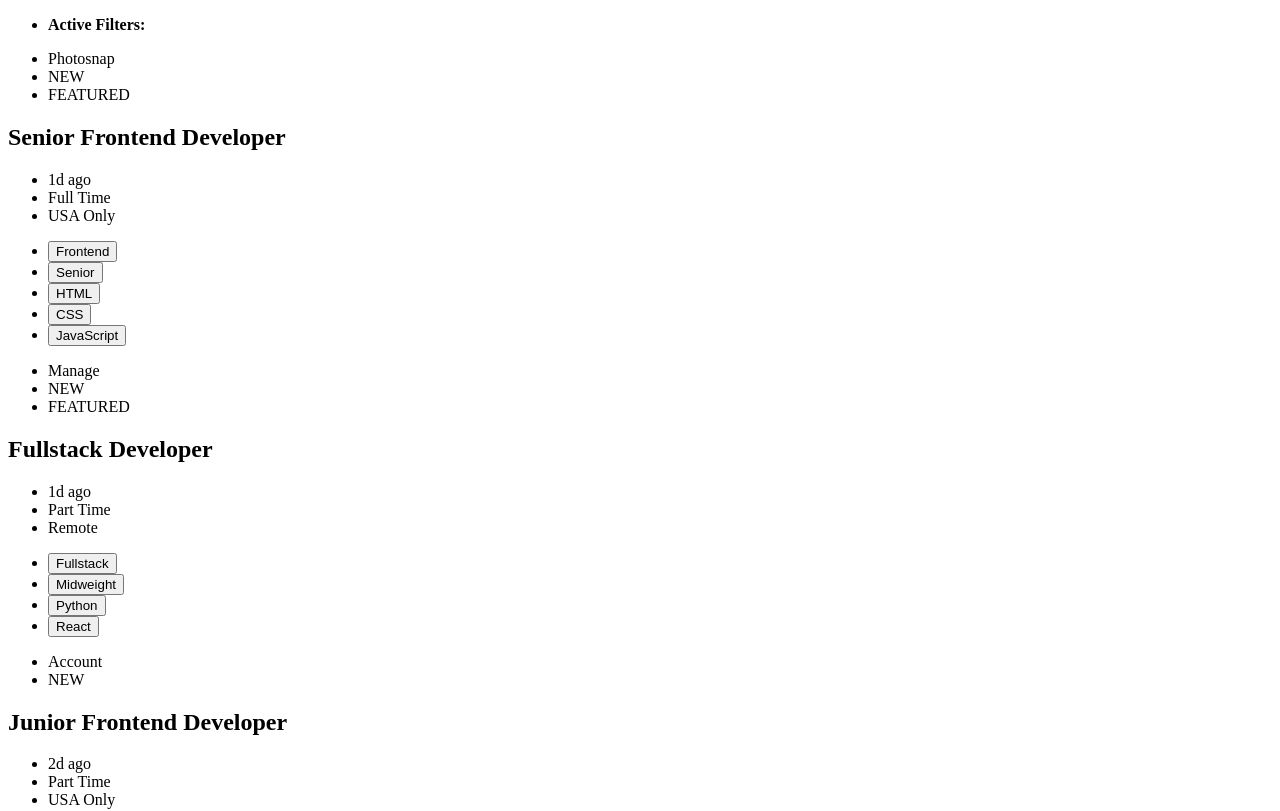
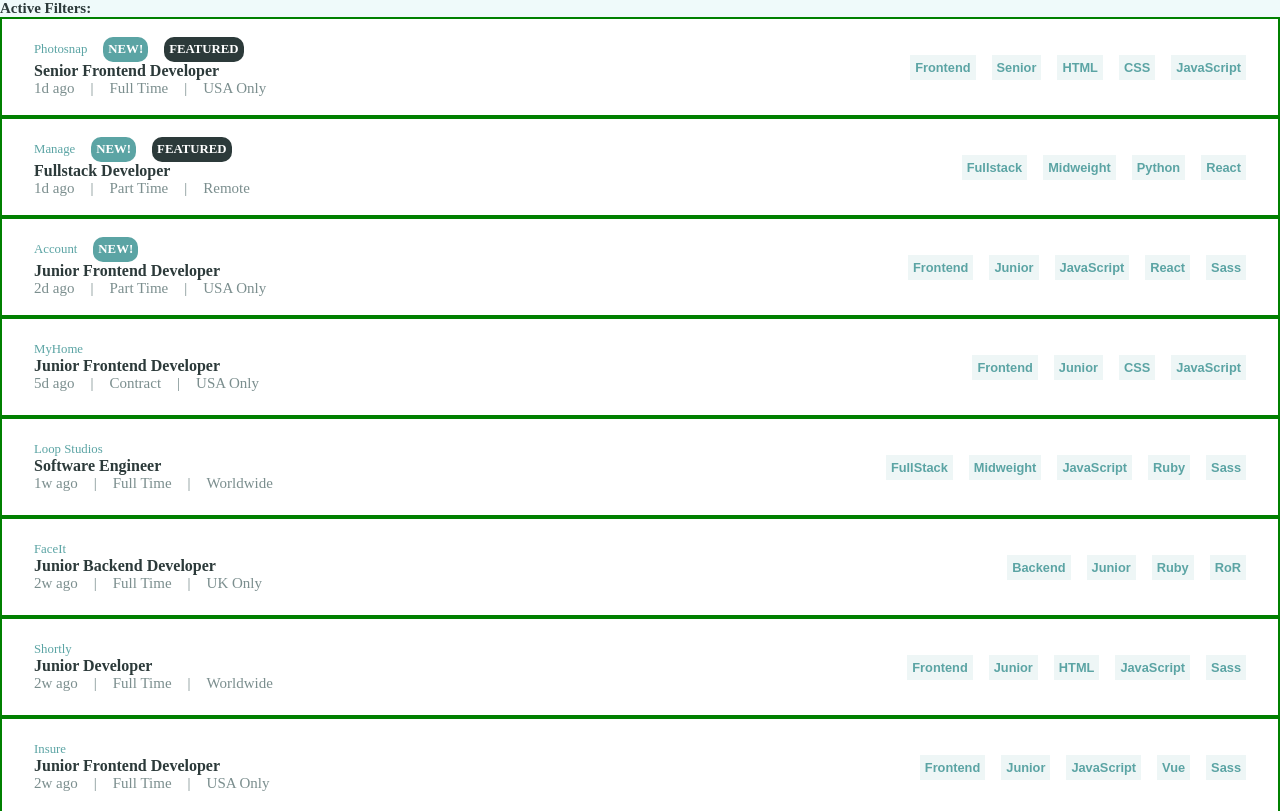
Before and after one commit to karolkos-glitch/static-job-listings-master, a React (Create React App) app: page / in a window 1280 px wide. Shown: the top 811 px of the page. Built offline with nearby package versions, Linux system fonts and the light colour scheme.

Commit message:
Job Offer component alpha styled

```diff
--- a/src/components/App.tsx
+++ b/src/components/App.tsx
@@ -1,11 +1,29 @@
-import React from 'react'
+import React, {Fragment} from 'react'
 import Jobs from './Jobs'
+import  { createGlobalStyle } from 'styled-components'
 
+const GlobalStyled = createGlobalStyle`
+* {
+  padding: 0;
+  margin: 0;
+  box-sizing: border-box;
+}
+
+ul {
+  list-style-type: none;
+}
+body {
+  background: hsl(180, 52%, 96%);
+  font-size: 15px;
+  color:  hsl(180, 14%, 20%);
+}
+`
 const App = () => {
   return (
-    <div>
+    <Fragment>
+      <GlobalStyled />
       <Jobs />
-    </div>
+    </Fragment>
   )
 }
 
--- a/src/components/Job.tsx
+++ b/src/components/Job.tsx
@@ -1,7 +1,77 @@
-import { url } from 'inspector';
 import React from 'react'
 import { JOB } from '../data'
+import styled from 'styled-components';
 
+
+const StyledJobArticle = styled.article`
+  background-color: white;
+  box-shadow: 10% 10% 10% 20px;
+  display: flex;
+  justify-content: space-between;
+  align-items: center;
+  min-height: 100px;
+  border: 2px solid green;
+  padding: 0 2rem;
+  .job__row {
+
+    .job__row__company-list {
+      display: flex;
+      align-items: center;
+      li {
+        margin:0 1rem 0 0;
+        font-size: 0.8rem;
+      }
+      .job__row__company-list__company-name {
+        color: hsl(180, 29%, 50%);
+      }
+      .job__row__company-list__FEATURE {
+        background-color: hsl(180, 14%, 20%);
+        color: white;
+        border-radius: 10px;
+        padding: 5px;
+      }
+      .job__row__company-list__NEW {
+        background-color: hsl(180, 29%, 50%);
+        color: white;
+        border-radius: 10px;
+        padding: 5px;
+      }
+    }
+
+    .job__row__light-info-list{
+      display: flex;
+      color: hsl(180, 8%, 52%);
+      li {
+        margin:0 1rem 0 0;
+      }
+    }
+
+    h2 {
+      font-size: 1rem;
+    }
+
+    .job__row__filters-list {
+      display: flex;
+      align-items: center;
+      li {
+        margin: 0 0 0 1rem;
+        .job__row__filters-list__filter {
+          background-color: hsl(180, 31%, 95%);
+          color: hsl(180, 29%, 50%);
+          font-size: .8rem;
+          padding: 5px 5px;
+          border: none;
+
+        }
+        /* .job__row__filters-list__filter:hover {
+            color: white;
+            background-color:hsl(180, 29%, 50%);
+          } */
+      }
+    }
+  }
+
+`
 interface JobProps extends JOB {
   activateFilters : React.Dispatch<React.SetStateAction<string[]>>
 }
@@ -20,30 +90,29 @@ const setFilter = (filter: string) => {
 }
 
   return (
-    <article>
-      <div className="first-row" >
-
+    <StyledJobArticle>
+      <div className="job__row first-row" >
         {/* <img alt={`logo of ${props.company}`} src={`${props.logo}`} /> */}
-      </div>
-      <div className="second-row">
-      <ul>
-        <li>{props.company}</li>
-          {props.new && <li>NEW</li>}
-          {props.featured && <li>FEATURED</li>}
+        <ul className="job__row__company-list">
+          <li className="job__row__company-list__company-name">{props.company}</li>
+            {props.new && <li className="job__row__company-list__NEW"><strong>NEW!</strong></li>}
+            {props.featured && <li className="job__row__company-list__FEATURE"><strong>FEATURED</strong></li>}
         </ul>
         <h2>{props.position}</h2>
-      <ul>
+        <ul className="job__row__light-info-list">
           <li>{props.postedAt}</li>
+          <li>|</li>
           <li>{props.contract}</li>
+          <li>|</li>
           <li>{props.location}</li>
         </ul>
       </div>
-      <div className="third-row">
-        <ul>
-            {filters.map(filter => <li key={filter}><button onClick={()=>setFilter(filter)}>{filter}</button></li>)}
+      <div className="job__row second-row">
+        <ul className="job__row__filters-list">
+            {filters.map(filter => <li key={filter}><button className="job__row__filters-list__filter"onClick={()=>setFilter(filter)}><strong>{filter}</strong></button></li>)}
         </ul>
       </div>
-    </article>
+    </StyledJobArticle>
   )
 }
 
--- a/src/components/Jobs.tsx
+++ b/src/components/Jobs.tsx
@@ -36,7 +36,9 @@ const Jobs = () => {
         <li><strong>Active Filters:</strong></li>
         {activeFilters.map(filter=> <li key={filter}>{filter} <button onClick={()=>deleteFilter(filter)}>DELETE</button></li>)}
       </ul>
-      {jobs.map(job => <Job key={job.id} activateFilters={setactiveFilters} {...job}/>)}
+      <ul>
+        {jobs.map(job => <Job key={job.id} activateFilters={setactiveFilters} {...job}/>)}
+      </ul>
     </Fragment>
   )
 }
--- /dev/null
+++ b/src/react-app-env.d.ts
@@ -0,0 +1 @@
+/// <reference types="react-scripts" />
```
Also changed, not shown: 1 other file (tests, documents, lock files or other folders). Lines whose indentation alone changed are shown as unchanged.
